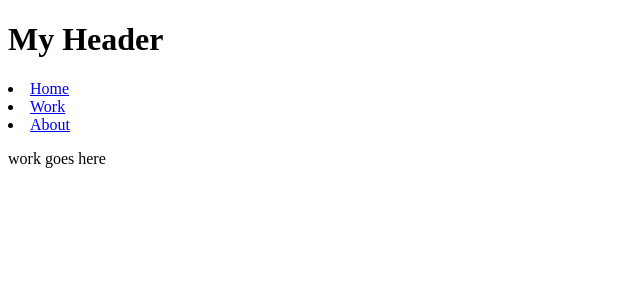
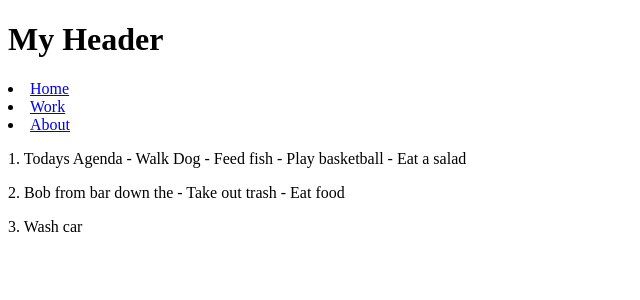
Before and after one commit to Jaybird9er/portfolio, a React (Create React App) app: page /work in a window 1280 px wide. Shown: the top 300 px of the page, without its empty margins (0-640 px from the left). Built offline with nearby package versions, Linux system fonts and the light colour scheme.

Commit message:
Created navigation and cards for Work tab

```diff
--- /dev/null
+++ b/src/components/Cards.js
@@ -0,0 +1,17 @@
+function Card({ id, body }) {
+    return (
+        <>
+            <p>
+                {id}. {body}
+            </p>
+        </>
+    );
+}
+
+const Cards = function({array}) {
+    return (
+        array.map((x, index) => <div key={index}><Card id={x.id} body={x.body}/> </div>)
+    );
+}
+
+export default Cards;
--- a/src/pages/Work.js
+++ b/src/pages/Work.js
@@ -1,7 +1,10 @@
+import data from '../assets/data'
+import Cards from '../components/Cards';
+
 const Work = function () {
     return (
         <div className="work">
-            <p>work goes here</p>
+            <Cards array={data} />
         </div>
     );
 }
```
